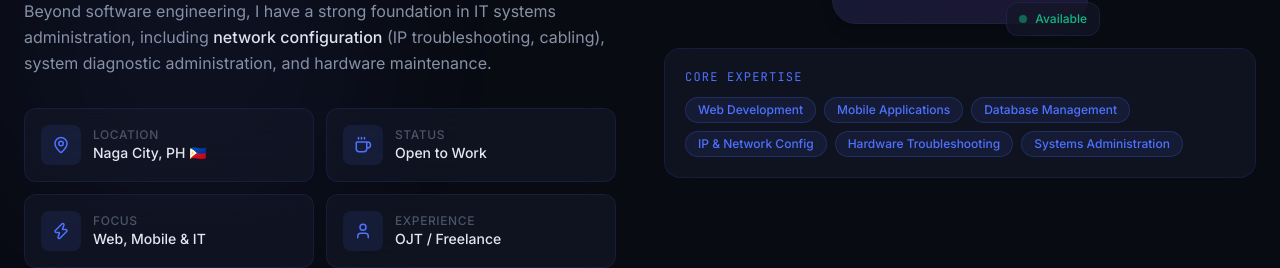
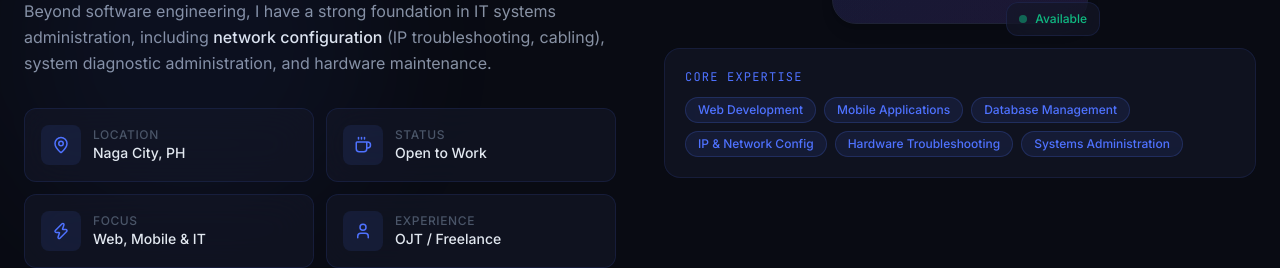
Before and after one commit to oRAcIowAA/portfolio, a Next.js app: page / in a window 1280 px wide. Shown: the part 1408-1676 px from the top of the page. Built offline with nearby package versions, Linux system fonts and the light colour scheme.

Commit message:
Fix location display by removing flag emoji to avoid double PH rendering

```diff
--- a/src/components/About.tsx
+++ b/src/components/About.tsx
@@ -108,7 +108,7 @@ export default function About() {
 
             {/* Info cards */}
             <div className="grid grid-cols-2 gap-3 mt-8">
-              <InfoCard icon={<MapPin size={18} />} label="Location" value="Naga City, PH 🇵🇭" />
+              <InfoCard icon={<MapPin size={18} />} label="Location" value="Naga City, PH" />
               <InfoCard icon={<Coffee size={18} />} label="Status" value="Open to Work" />
               <InfoCard icon={<Zap size={18} />} label="Focus" value="Web, Mobile & IT" />
               <InfoCard icon={<User size={18} />} label="Experience" value="OJT / Freelance" />
--- a/src/components/Contact.tsx
+++ b/src/components/Contact.tsx
@@ -152,7 +152,7 @@ export default function Contact() {
               </div>
               <div>
                 <p className="text-xs text-text-muted font-medium uppercase tracking-wider mb-1">Location</p>
-                <p className="text-text-primary font-medium">Bagumbayan Sur, Naga City, PH 🇵🇭</p>
+                <p className="text-text-primary font-medium">Bagumbayan Sur, Naga City, PH</p>
                 <p className="text-xs text-text-muted mt-0.5">Open to local and remote opportunities</p>
               </div>
             </div>
```
